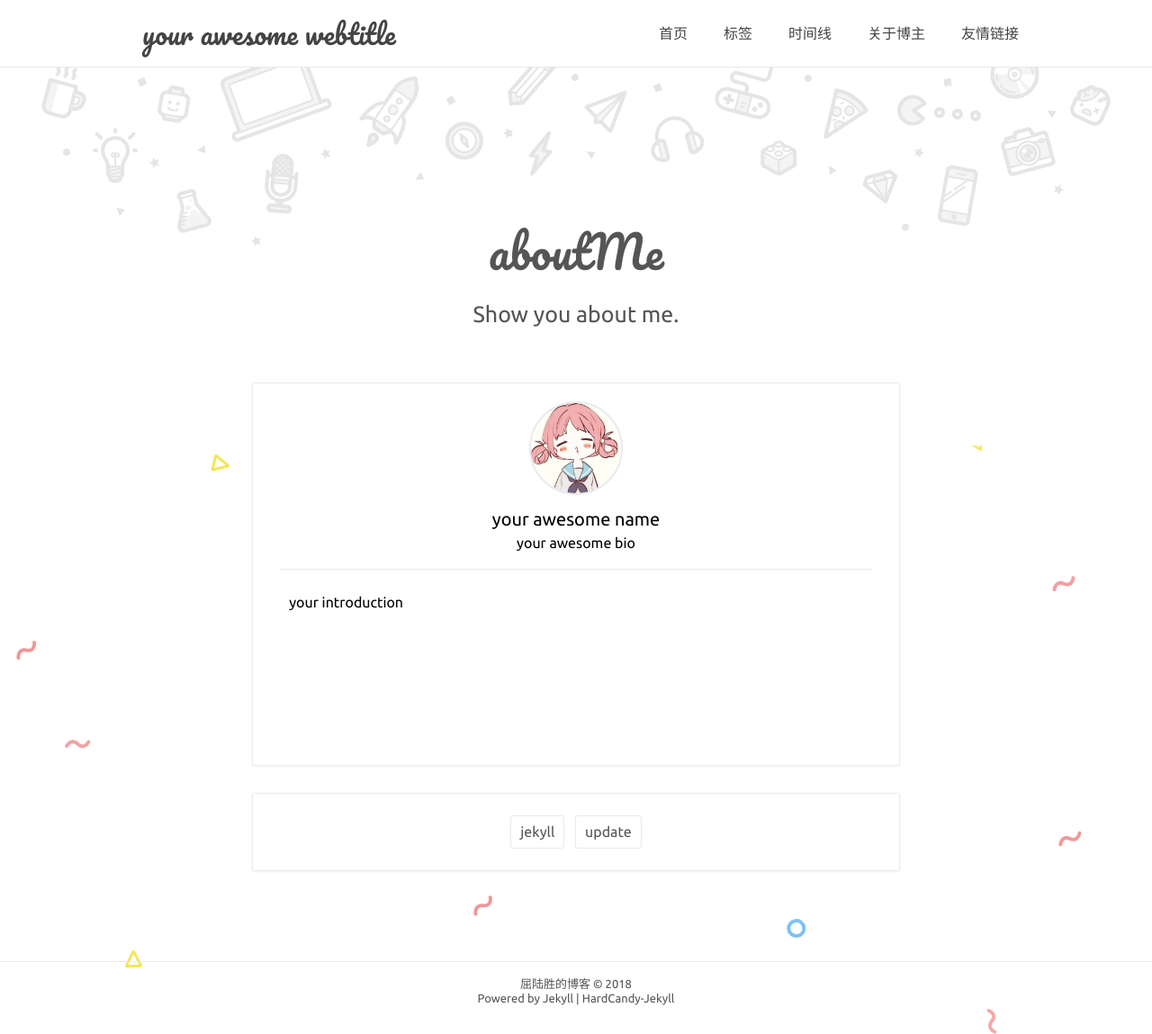
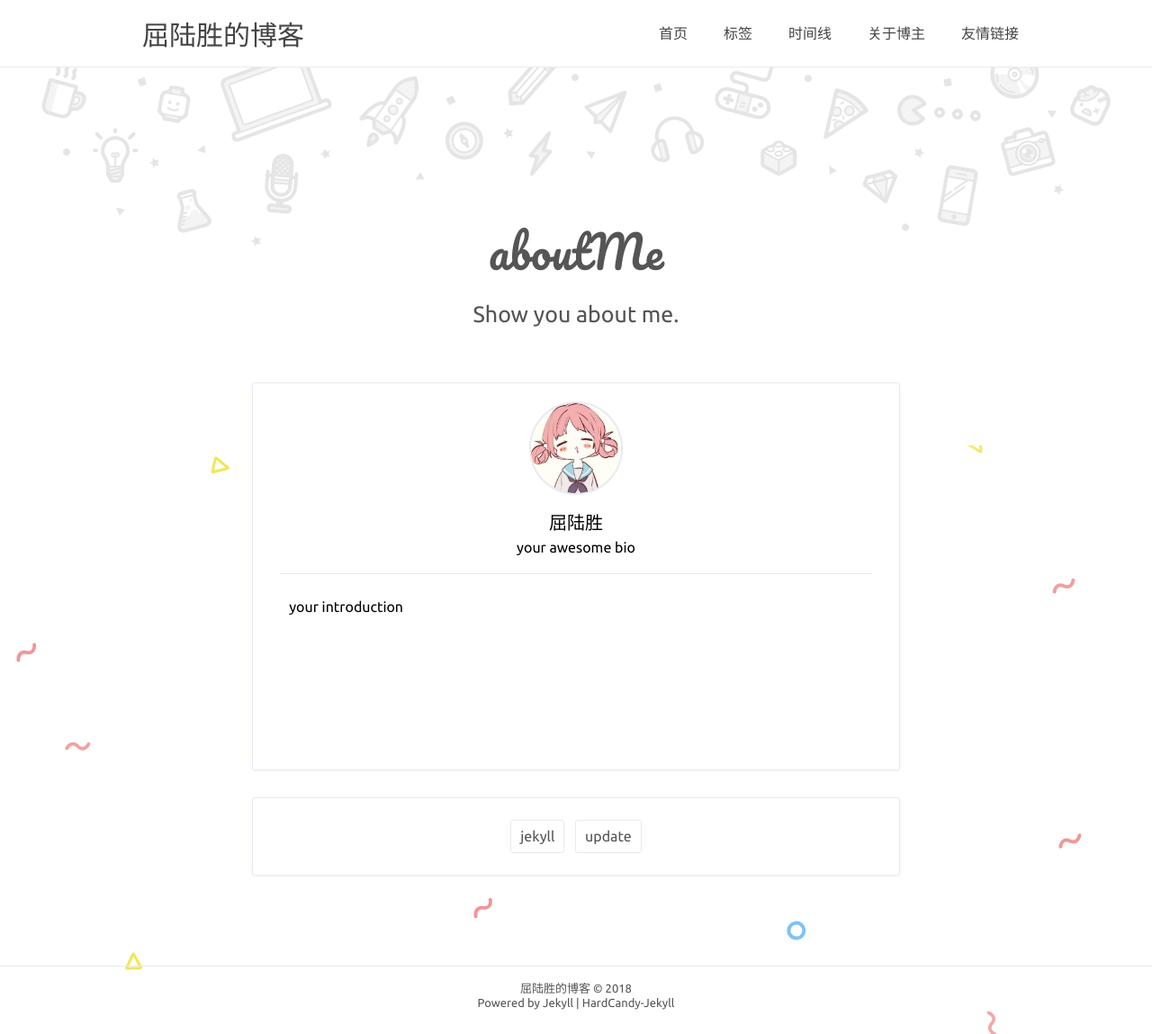
Before and after one commit to LucianQu/LucianQu.github.io, a Jekyll site: the page built from about.html, in a window 1280 px wide. Shown: the whole page at 90% size. Built offline with Jekyll 4.4.1, drawn with Linux system fonts in a browser that asks for light colours; comment, search, counter and statistics services are not loaded.

Commit message:
Update _config.yml

```diff
--- a/_config.yml
+++ b/_config.yml
@@ -14,9 +14,9 @@ nav: # 最佳体验 六个标签 且最好每个标签不超过4中文字
 
 # 博主
 author: true
-name: 'your awesome name'
-NickName: 'your awesome nickname'
-webtitle: 'your awesome webtitle'
+name: '屈陆胜'
+NickName: 'Lucian'
+webtitle: '屈陆胜的博客'
 bio: 'your awesome bio'
 about: true
 aboutyou: 'your introduction'
```
